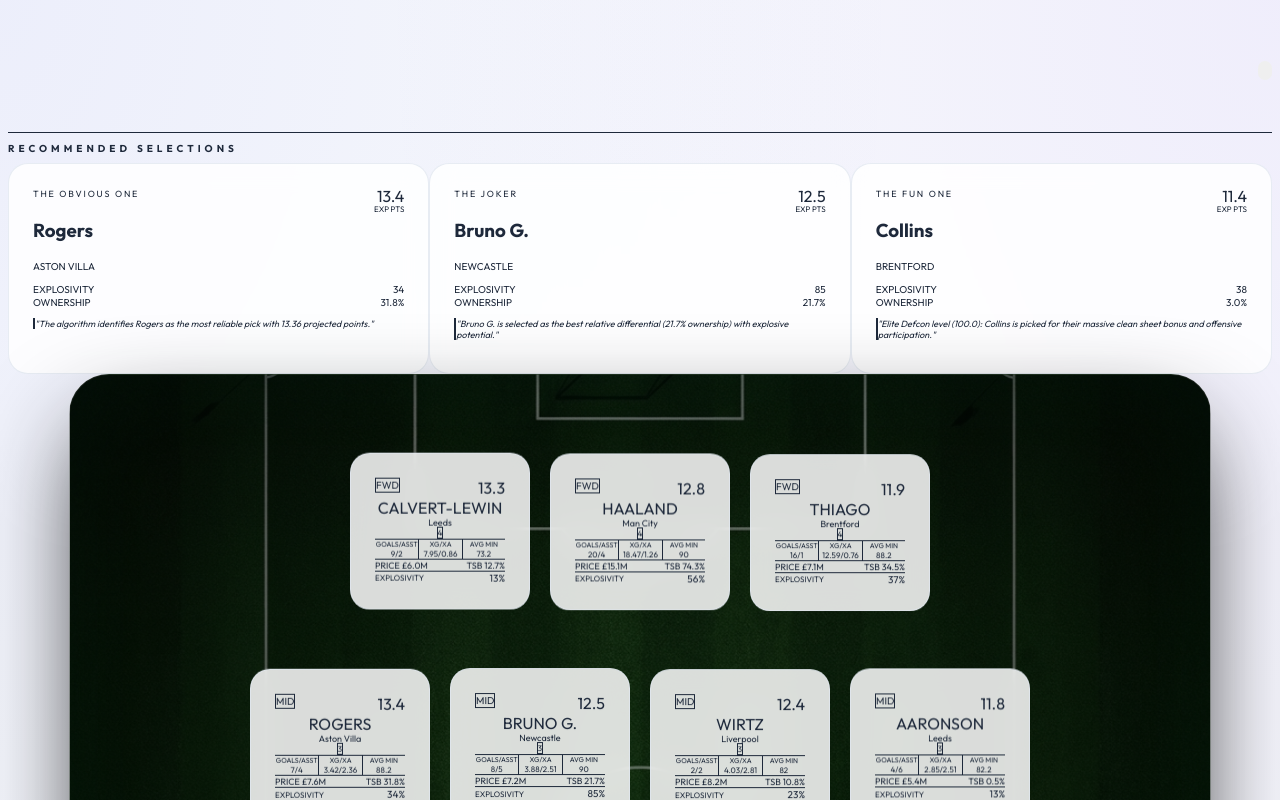
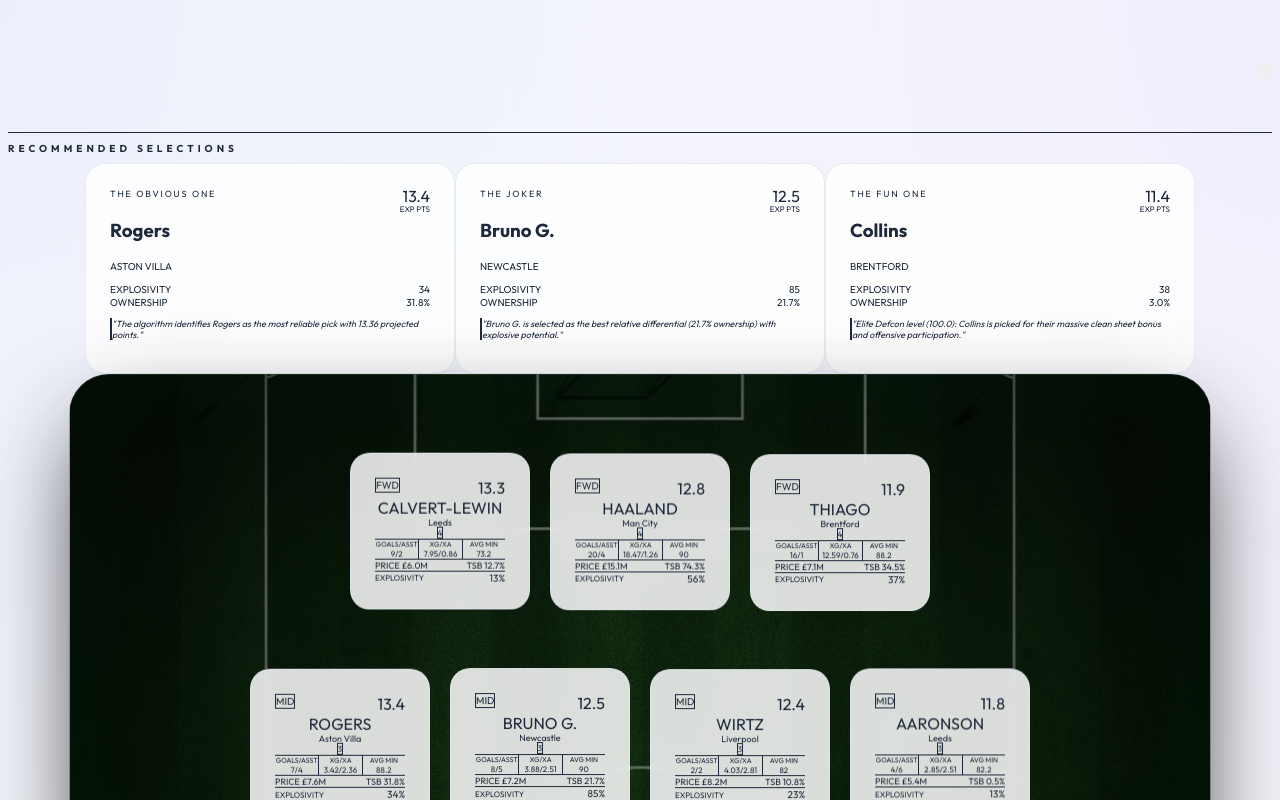
Before and after one commit to chriseyebagha/fantasy-premier-league, a Next.js app in the folder frontend/: page /fantasy/ in a window 1280 px wide. Shown: the top 800 px of the page. Built offline with nearby package versions, Linux system fonts and the light colour scheme.

Commit message:
UI: Improve Captain spacing and card aesthetics

```diff
--- a/frontend/src/components/CaptainSection.tsx
+++ b/frontend/src/components/CaptainSection.tsx
@@ -24,7 +24,7 @@
     if (!data) return null;
 
     return (
-        <div className={`glass-card flex-1 min-w-[180px] border-t-4 ${glowClass} !p-3`}>
+        <div className={`glass-card w-full max-w-[320px] flex-shrink-0 border-t-4 ${glowClass} !p-4 shadow-sm hover:shadow-md transition-all`}>
             <div className="flex justify-between items-start mb-3">
                 <div className="min-w-0">
                     <span className="text-[9px] font-black uppercase tracking-[0.2em] text-text-muted mb-0.5 block">
@@ -78,7 +78,7 @@
             <h2 className="text-[10px] font-black uppercase tracking-[0.4em] text-slate-400 mb-4 flex items-center gap-4">
                 Recommended Selections
             </h2>
-            <div className="flex flex-nowrap overflow-x-auto pb-4 gap-4 no-scrollbar -mx-2 px-2 items-stretch">
+            <div className="flex flex-wrap md:flex-nowrap justify-center gap-8 pb-4 px-2 items-stretch">
                 <CaptainCard
                     type="The Obvious One"
                     data={captains.obvious}
```
